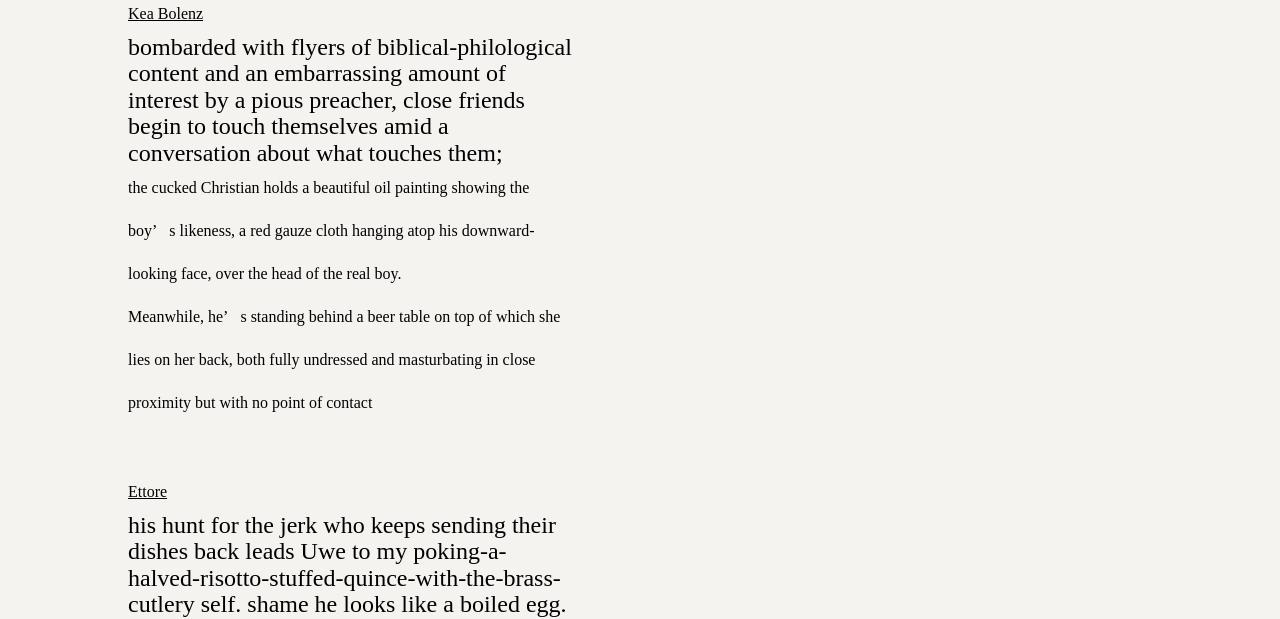
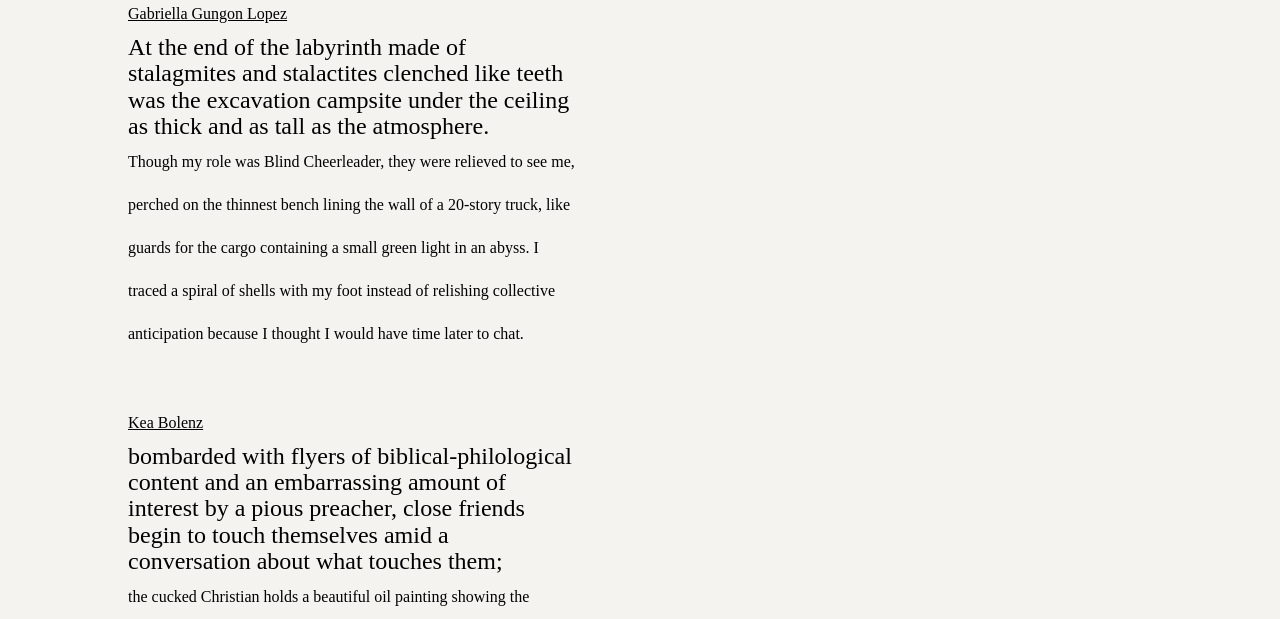
Before and after one commit to t-oday/today, a plain HTML site: page index.html in a window 1280 px wide. Shown: the part 198-817 px from the top of the page. Drawn offline with Linux system fonts and the light colour scheme.

Commit message:
Add files via upload

```diff
--- a/index.html
+++ b/index.html
@@ -20,6 +20,18 @@
     <div>
       <br><br><br><br>
       <br><br><br><br>
+    </div>
+
+    <div>
+      <p class="title">
+        <a href="https://www.instagram.com/mind.dies.nasty/" target="_blank">Gabriella Gungon Lopez</a>
+      </p>
+      <p class="highlight">
+        At the end of the labyrinth made of stalagmites and stalactites clenched like teeth was the excavation campsite under the ceiling as thick and as tall as the atmosphere.
+      </p>
+      <p class="normal">
+        Though my role was Blind Cheerleader, they were relieved to see me, perched on the thinnest bench lining the wall of a 20-story truck, like guards for the cargo containing a small green light in an abyss. I traced a spiral of shells with my foot instead of relishing collective anticipation because I thought I would have time later to chat.
+      </p>
     </div>
 
     <div>
```
